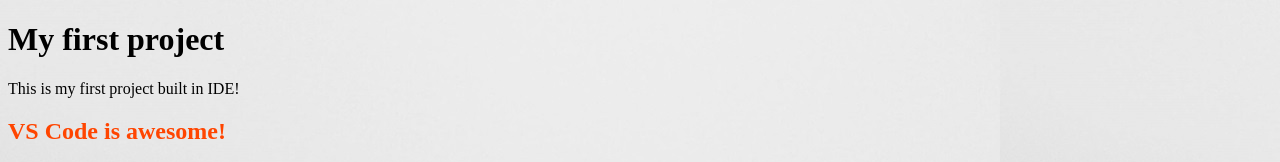
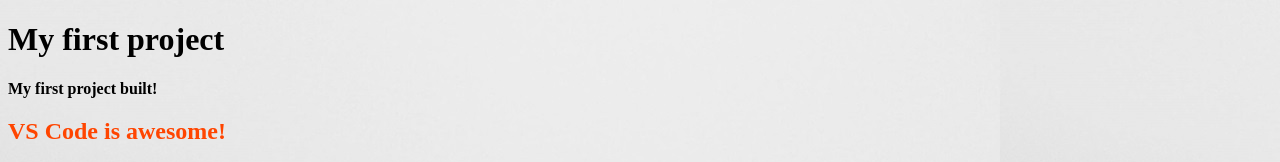
Before and after one commit to TK987/my-first-project, a plain HTML site: page index.html in a window 1280 px wide. Shown: the top 162 px of the page. Drawn offline with Linux system fonts and the light colour scheme.

Commit message:
Add document title and styled paragraph elements

```diff
--- a/assets/css/style.css
+++ b/assets/css/style.css
@@ -6,3 +6,7 @@ body {
 h2 {
     color: orangered
 }
+
+p {
+    font-weight: bold;
+}
--- a/index.html
+++ b/index.html
@@ -8,7 +8,7 @@
   </head>
   <body>
     <h1>My first project</h1>
-    <p>This is my first project built in IDE!</p>
+    <p>My first project built!</p>
     <h2>VS Code is awesome!</h2>
     <img src="assets/images/ci-logo.png" alt="Code Institute Logo"
   </body>
```
